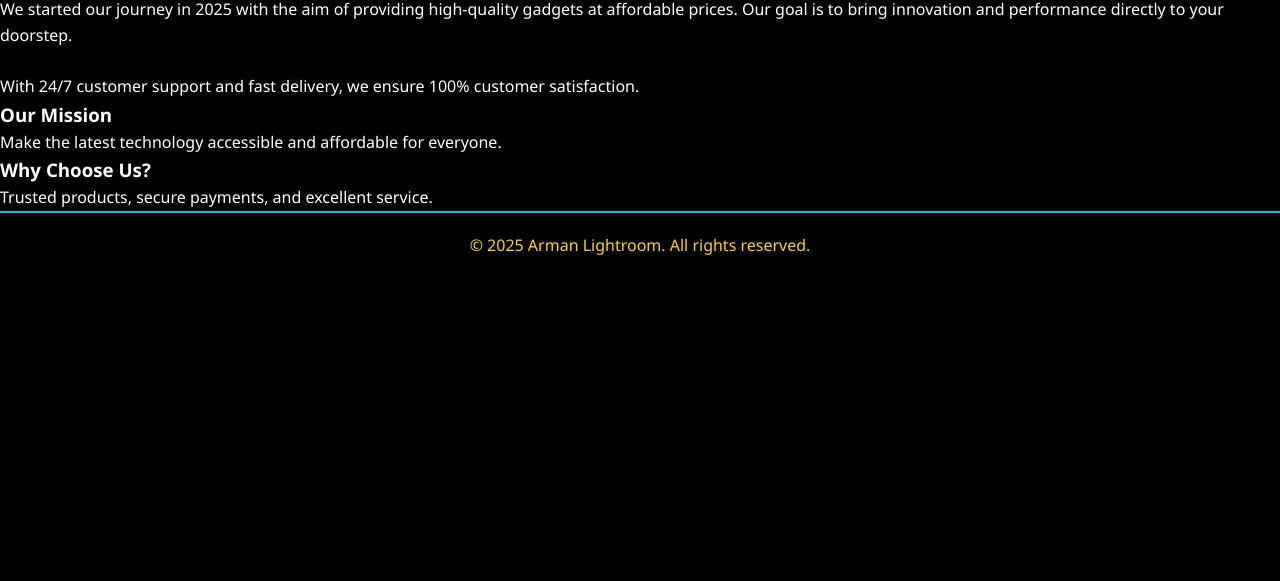
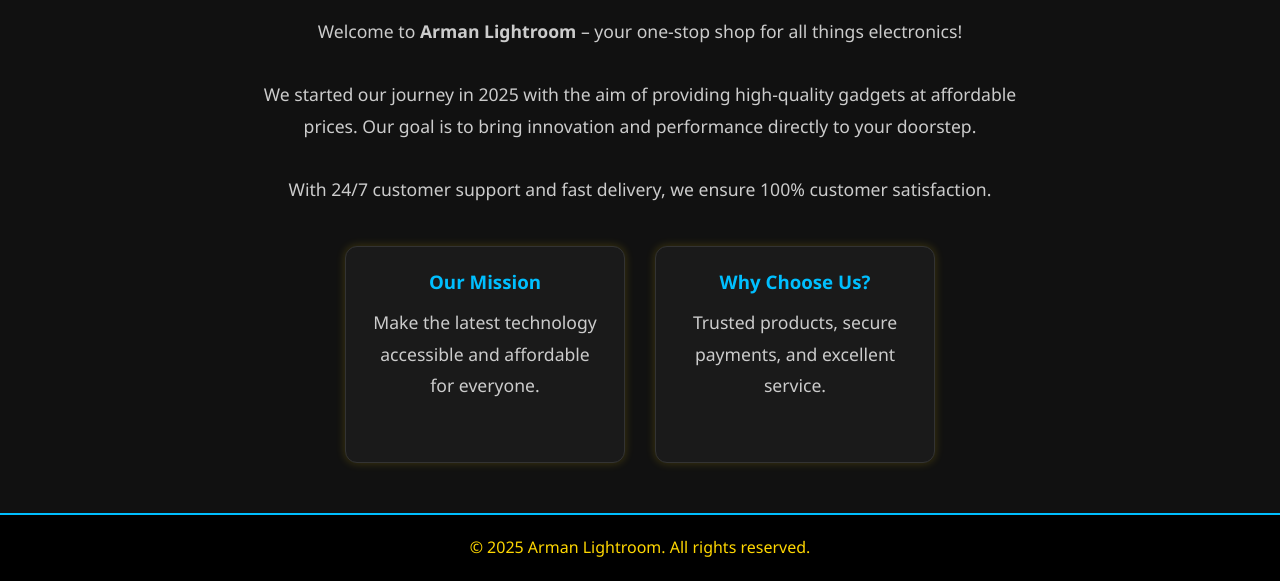
Before and after one commit to SkyreachTheTop/Arman-Lightroom-, a plain HTML site: page about.html in a window 1280 px wide. Shown: the part 221-802 px from the top of the page. Drawn offline with Linux system fonts and the light colour scheme.

Commit message:
Update style.css

```diff
--- a/style.css
+++ b/style.css
@@ -143,3 +143,46 @@ footer {
   color: #FFD700;
   font-weight: bold;
 }
+.about-section {
+  padding: 50px 20px;
+  text-align: center;
+  background-color: #111;
+}
+
+.about-section h2 {
+  color: #FFD700;
+  margin-bottom: 20px;
+}
+
+.about-section p {
+  max-width: 800px;
+  margin: 0 auto 40px;
+  color: #ccc;
+  font-size: 1.1rem;
+  line-height: 1.8;
+}
+
+.about-boxes {
+  display: flex;
+  flex-wrap: wrap;
+  justify-content: center;
+  gap: 30px;
+}
+
+.about-boxes .box {
+  background-color: #1a1a1a;
+  padding: 20px;
+  border-radius: 12px;
+  width: 280px;
+  border: 1px solid #333;
+  box-shadow: 0 0 10px rgba(255, 215, 0, 0.2);
+}
+
+.about-boxes .box h3 {
+  color: #00BFFF;
+  margin-bottom: 10px;
+}
+
+.about-boxes .box p {
+  color: #ccc;
+}
```
